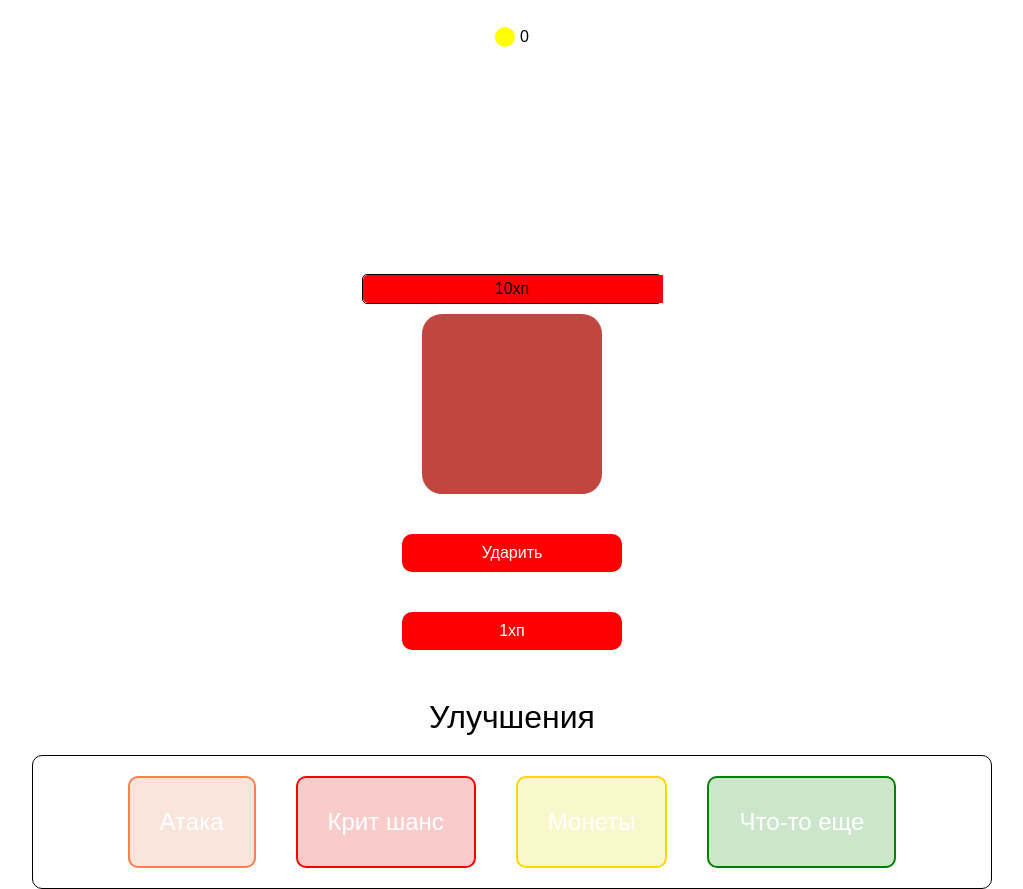
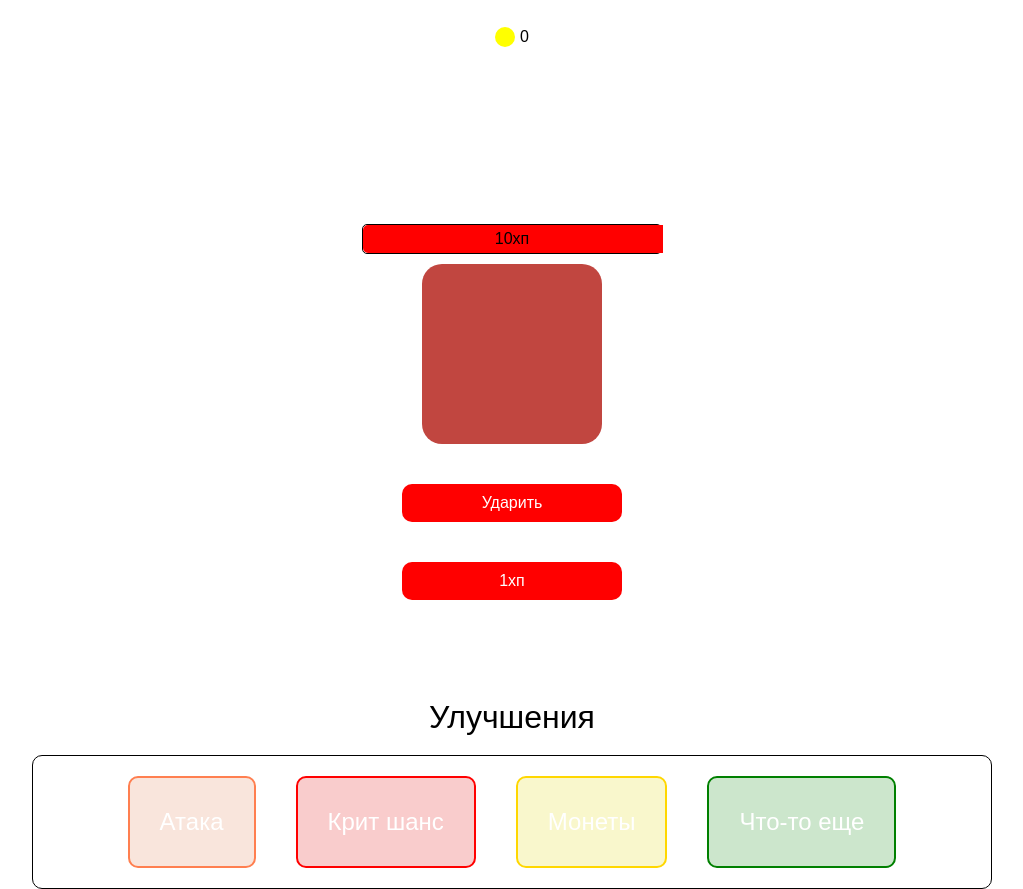
Before and after one commit to HELLRAID-cmd/Tap-Tap-MonsterHunter, a React (Vite) app in the folder client/: page / in a window 1280 px wide. Shown: the whole page, without its empty margins (128-1151 px from the left). Built offline with nearby package versions, Linux system fonts and the light colour scheme.

Commit message:
изменил отступы

```diff
--- a/client/src/Components/Monster/Monster.scss
+++ b/client/src/Components/Monster/Monster.scss
@@ -4,12 +4,11 @@
   align-items: center;
   gap: 10px;
   position: relative;
-  margin: 0 0 50px 0;
-  padding: 200px 0 0 0;
+  margin: 0 0 100px 0;
+  padding: 150px 0 0 0;
 
   &-damage {
     position: absolute;
-    top: -10%;
     opacity: 0;
     animation: hit-shake 0.9s;
     font-size: 24px;
```
